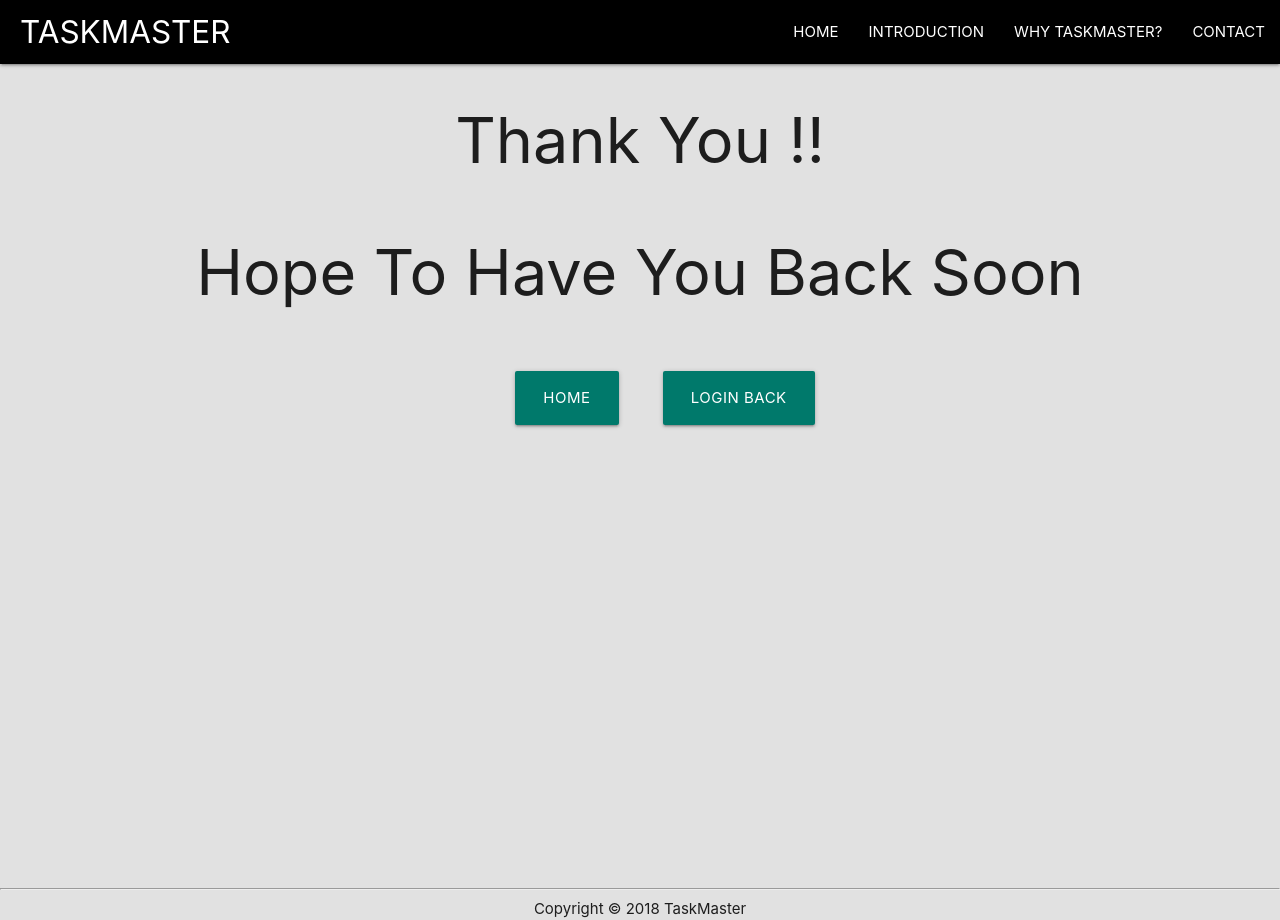
After one commit to UdacityFrontEndScholarship/task-master, a PHP site: page /thankyou.html in a window 1280 px wide. The commit adds this page. Run offline with PHP 8.4, Linux system fonts and the light colour scheme; some libraries are stand-ins or nearby versions.

Commit message:
video fixes and thank you page added

```diff
--- a/css/fix.css
+++ b/css/fix.css
@@ -41,9 +41,9 @@ html,body
 .wq iframe
 {
     height:200px;
-    margin-left: -59px;
+
     margin-bottom: 10px;
-    width:483px;
+    width:100%;
 }
 
 .qw
@@ -51,16 +51,46 @@ html,body
     background-image: url("../img/qwe.jpg");
     background-repeat: no-repeat;
     height:300px;
-
-        background-position: center center;
-
-
+    background-position: center center;
 }
  .qw iframe
  {
-     margin-left: 1px;
-     margin-top: 15px;
-     height: 280px;
+     margin-left: -0.05em;
+     margin-top: 38px;
+     height: 215px;
      position: relative;
-     width:383px;
+     width:384px;
+     transform: scaleY(1.13);
  }
+
+ #th
+ {
+     text-align: center;
+ }
+
+ #th button
+ {
+     margin-bottom: 55px;
+ }
+
+ #ff
+ {  position: fixed;
+     bottom: 0;
+     width: 100%;
+
+ }
+
+#tb/*,.se,body*/
+ {
+    background-color: #e1e1e1;
+ }
+
+ .hb
+ {
+     margin-right: 40px;
+ }
+
+ .nm
+ {
+     margin-right: -50px;
+ }
--- /dev/null
+++ b/thankyou.html
@@ -0,0 +1,93 @@
+<!DOCTYPE html>
+<html lang="en">
+
+  <head>
+    <!--webapp title-->
+    <title>TaskMaster </title>
+    <!--meta tags-->
+    <meta charset="utf-8">
+    <meta name="viewport" content="width=device-width, initial-scale=1, shrink-to-fit=no">
+    <meta name="description" content="">
+    <meta name="author" content="">
+    <!--remote stylesheets linkage-->
+    <!-- for icons -->
+    <script defer src="https://use.fontawesome.com/releases/v5.0.10/js/all.js" integrity="sha384-slN8GvtUJGnv6ca26v8EzVaR9DC58QEwsIk9q1QXdCU8Yu8ck/tL/5szYlBbqmS+" crossorigin="anonymous"></script>
+    <link rel="stylesheet" href="https://cdnjs.cloudflare.com/ajax/libs/materialize/1.0.0-beta/css/materialize.min.css">
+    <link href="https://fonts.googleapis.com/css?family=Lora:400,400i,700,700i" rel="stylesheet">
+    <link href="https://fonts.googleapis.com/css?family=Cabin:400,400i,500,500i,600,600i,700,700i" rel="stylesheet">
+    <link href="https://fonts.googleapis.com/css?family=Pacifico" rel="stylesheet">
+    <link href="https://fonts.googleapis.com/css?family=Roboto" rel="stylesheet">
+    <!--additional stylesheets-->
+    <link rel="stylesheet" type="text/css" href="css/animate.min.css">
+    <link href="./css/init.css" rel="stylesheet">
+    <link rel="stylesheet" href="css/video.css">
+    <link href="https://fonts.googleapis.com/icon?family=Material+Icons" rel="stylesheet">
+    <link rel="stylesheet" type="text/css" href="css/form.css">
+    <link href="css/imageSlider.css" rel="stylesheet">
+    <link rel="stylesheet" href="css/custom.css">
+    <link rel="stylesheet" href="css/loader.css">
+    <link rel="stylesheet" href="css/fix.css">
+
+
+  </head>
+
+  <body id="tb"><!--onload="loader()"class="blur">-->
+    <!-- Loading screen edited on @Aditya Sharma -->
+    <!--<div id="loader"></div>-->
+
+    <!-- navigation bar edited on 12 April,18(@DeepPurohit) -->
+    <div class="navbar-fixed">
+      <nav class="black">
+          <!--<div class="nav-wrapper container">
+              <a href="#" class="brand-logo">TASKMASTER</a>
+              <ul id="nav-mobile" class="right hide-on-med-and-down section table-of-contents">
+                  <li><a href="index.html">HOME</a></li>
+                  <li><a class="scrollspy" href="#intro">INTRODUCTION</a></li>
+                  <li><a class="scrollspy" href="#why">WHY TASKMASTER?</a></li>
+              </ul>
+          </div>-->
+          <div class="nav-wrapper">
+            <a href="#" class="brand-logo" id="logo">TASKMASTER</a>
+            <a href="#" data-target="mobile-nav" class="sidenav-trigger">
+              <i class="material-icons mf">menu</i>
+              <ul class="right hide-on-med-and-down">
+                  <li><a href="index.html">HOME</a></li>
+                  <li><a class="scrollspy" href="#intro">INTRODUCTION</a></li>
+                  <li><a class="scrollspy" href="#why">WHY TASKMASTER?</a></li>
+                  <li><a class="scrollspy" href="#contact">CONTACT</a></li>
+              </ul>
+            </a>
+          </div>
+      </nav>
+    </div>
+    <ul class="sidenav nf" id="mobile-nav">
+        <li><a href="#"><img src="img/cancel.png" class="sidenav-close closeb"></a></li>
+      <li><a class="white-text sidenav-close" href="index.html">HOME</a></li>
+      <li><a class="scrollspy white-text sidenav-close" href="#intro">INTRODUCTION</a></li>
+      <li><a class="scrollspy white-text sidenav-close" href="#why">WHY TASKMASTER?</a></li>
+      <li><a class="scrollspy white-text sidenav-close" href="#contact">CONTACT</a></li>
+    </ul>
+    <div id="th">
+    <h1>Thank You !!
+   <p> Hope To Have You Back Soon</p></h1>
+ <a  href="index.html"><button class="teal darken-2 waves-effect waves-light btn-large hb">Home</button></a>
+ <a href="login.html"><button class="teal darken-2 waves-effect waves-light btn-large nm">Login Back</button></a>
+</div>
+<!--footer-->
+<footer id="ff">
+  <hr style="font-weight: 800">
+  <div class="footer-copyright">
+    <div class="container center grey-darken-4-text ">
+    Copyright © 2018 TaskMaster
+    </div>
+  </div>
+</footer>
+<script src="https://ajax.googleapis.com/ajax/libs/jquery/3.3.1/jquery.min.js"></script>
+<script src="https://cdnjs.cloudflare.com/ajax/libs/materialize/1.0.0-alpha.4/js/materialize.min.js"></script>
+<script src="./js/init.js"></script>
+<!-- <script src="js/formanimate.js"></script> -->
+<script src="js/slider.js"></script>
+<script src="js/wow.min.js"></script>
+<script src="js/index.js"></script>
+</body>
+</html>
```
Also changed, not shown: index.html (+5 -5 lines).
